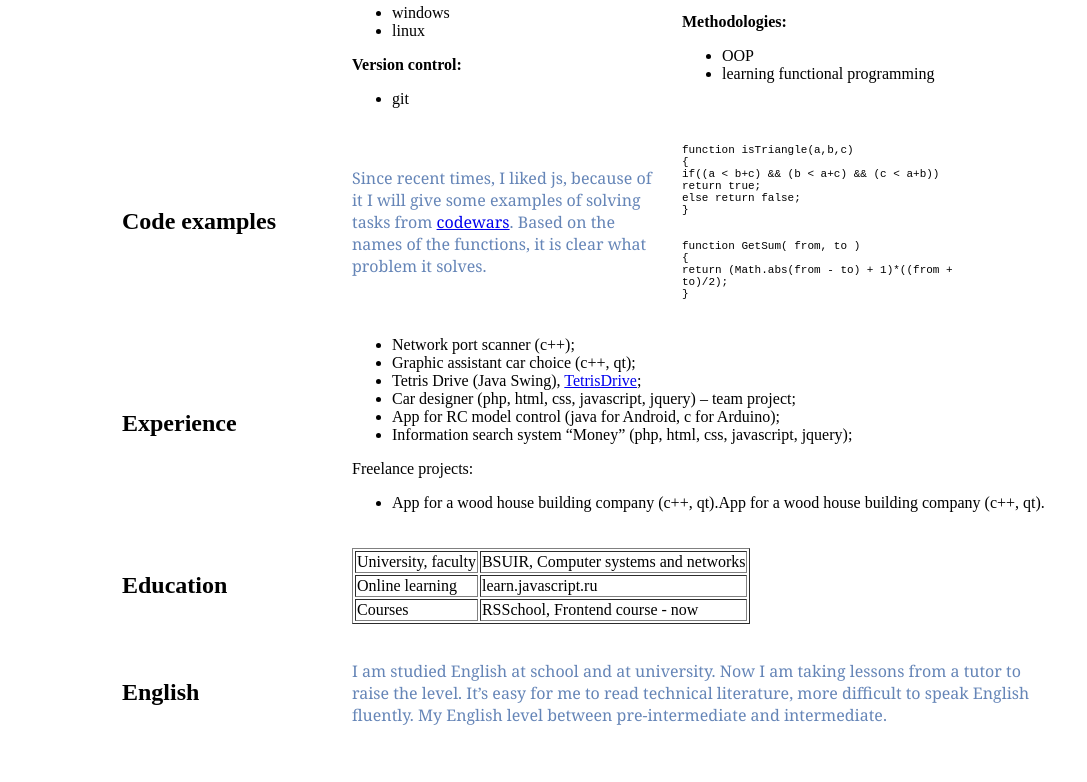
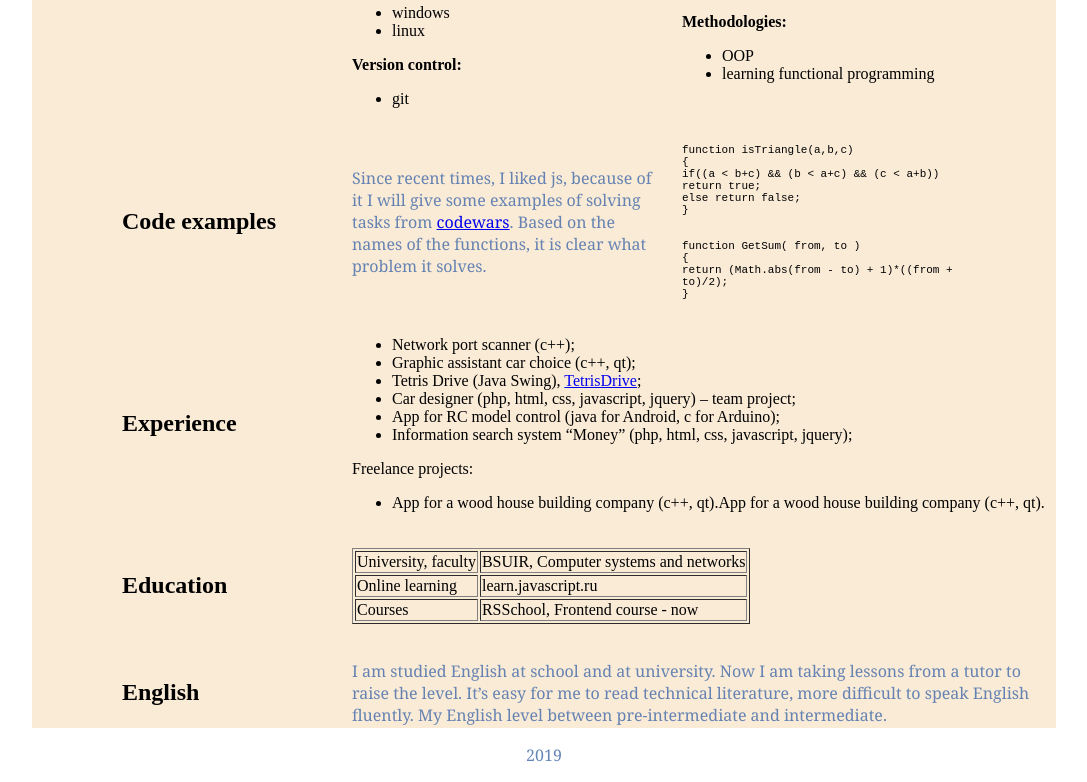
Before and after one commit to timary13/rsschool-cv, a plain HTML site: page index.html in a window 1280 px wide. Shown: the part 823-1605 px from the top of the page, without its empty margins (96-1183 px from the left). Before the commit the page ends 1565 px from the top, so only its background shows below. Drawn offline with Linux system fonts and the light colour scheme.

Commit message:
feat: add footer and background color

```diff
--- a/index.html
+++ b/index.html
@@ -157,6 +157,10 @@
             <p>I am studied English at school and at university. Now I am taking lessons from a tutor to raise the level. It’s easy for me to read technical literature, more difficult to speak English fluently. My English level between pre-intermediate and intermediate.
             </p>
         </div>
+    </br></br>
     </main>
+    <div class="footer">
+        <p>2019</p>
+    </div>
 </body>
 </html>
--- a/style.css
+++ b/style.css
@@ -2,6 +2,10 @@
 body {
     max-width: 1024px;
     margin: auto;
+}
+
+main {
+    background-color: antiquewhite;
 }
 
 header {
@@ -84,6 +88,10 @@ p {
     color: rgba(76, 113, 171, 0.86);
 }
 
+.footer {
+    text-align: center;
+}
+
 .skills h4 {
     margin: 0;
     padding: 0;
```
